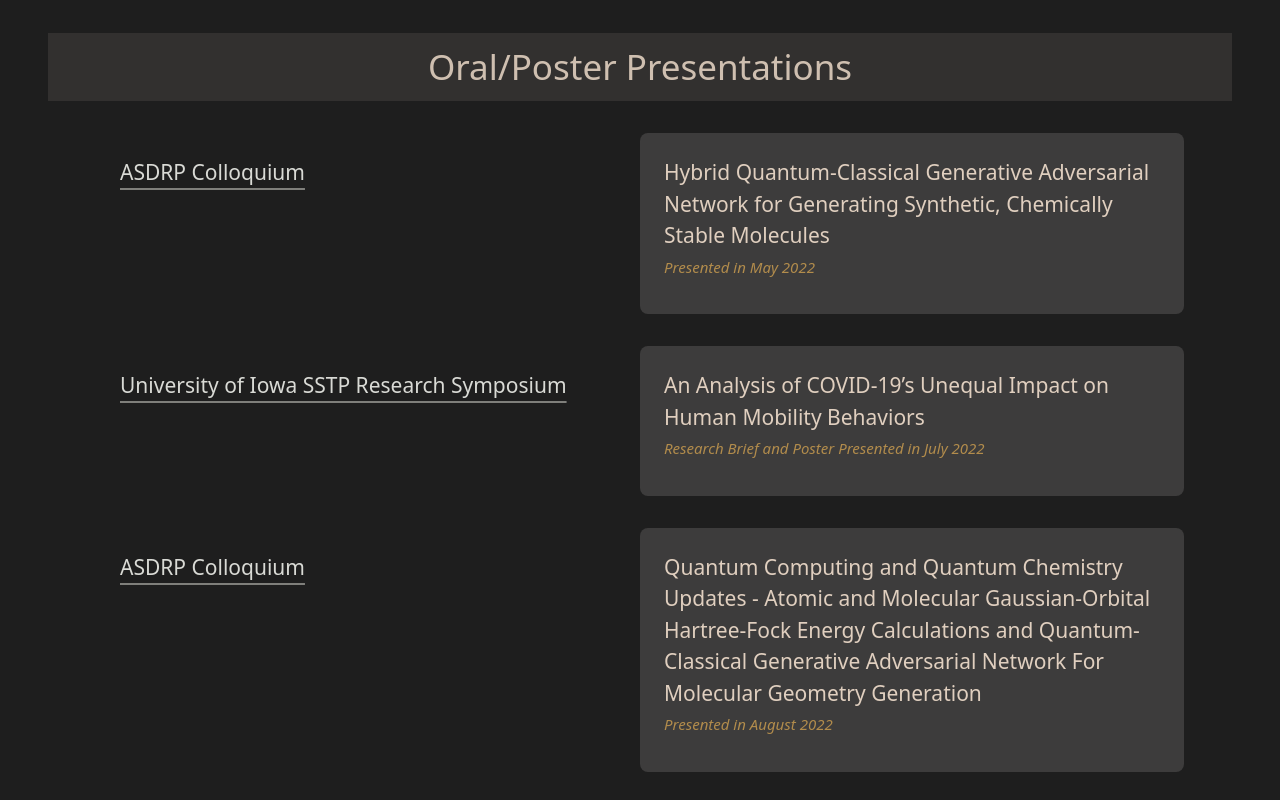
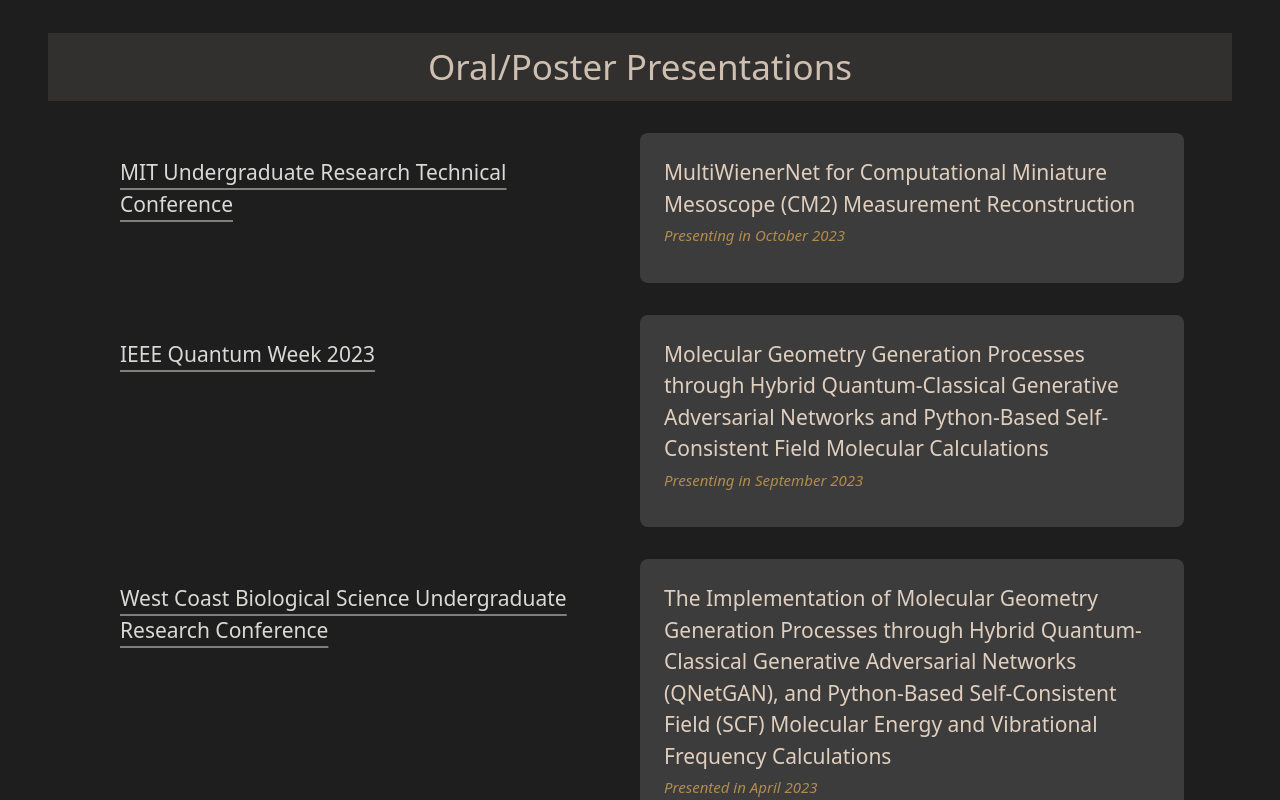
Before and after one commit to adelly13/personal-website, a Next.js app: page /publications in a window 1280 px wide. Shown: the part 580-1380 px from the top of the page. Built offline with nearby package versions, Linux system fonts and the light colour scheme.

Commit message:
updated info

```diff
--- a/pages/index.js
+++ b/pages/index.js
@@ -1,5 +1,4 @@
 import Head from '../components/head'
-import Image from 'next/image'
 import Nav from '../components/nav'
 
 export default function Home() {
@@ -41,7 +40,6 @@
           </div>
         </section>
       </main>
-
     </div>
   )
 }
--- a/pages/projects.js
+++ b/pages/projects.js
@@ -14,9 +14,15 @@
         </div>
         <section className="grid grid-cols-3 gap-x-10 gap-y-14 mx-12">
           <ProjectCard
+            title="Boston University RISE Internship"
+            href="https://www.bu.edu/summer/high-school-programs/rise-internship-practicum/"
+            description="As part of Boston University's RISE Internship program, I conducted computational microscopy research under Professor Lei Tian and Ph. D student Qianwan Yang. At the end of the program, I presented my research at the 2023 RISE Research Symposium."
+            dates="June 2023 - Present"
+          />
+          <ProjectCard
             title="Univeristy of Iowa SSTP"
             href="https://www.geo-social.com/blogs/Adelina_poster_2022.pdf"
-            description="As part of University of Iowa's SSTP, I conducted research on the impact of COVID-19 on social mobility under Professor Caglar Koylu and Hoeyun Kwon at University of Iowa's Geo-Social Lab and presented my research at the 2022 SSTP Research Symposium."
+            description="As part of University of Iowa's SSTP, I conducted research on the impact of COVID-19 on social mobility under Professor Caglar Koylu and Dr. Hoeyun Kwon at University of Iowa's Geo-Social Lab and presented my research at the 2022 SSTP Research Symposium."
             dates="June 2022 - August 2022"
           />
           <ProjectCard
@@ -39,7 +45,7 @@
           />
         </section>
       </section>
-      <section className="mt-12 mb-8 ml-10 mr-10">
+      <section className="mt-8 mb-20 ml-10 mr-10">
         <div className="text-center text-light-pink text-opacity-90 mb-8 text-[35px] bg-light-pink bg-opacity-10 p-2">
           Other cool things!
         </div>
--- a/pages/publications.js
+++ b/pages/publications.js
@@ -28,11 +28,29 @@
                 </div>
                 <div className="grid gap-8">
                     <PublicationCard
+                        journal="MIT Undergraduate Research Technical Conference"
+                        title="MultiWienerNet for Computational Miniature Mesoscope (CM2) Measurement Reconstruction"
+                        status="Presenting in October 2023"
+                        href="https://urtc.mit.edu"
+                    />
+                    <PublicationCard
+                        journal="IEEE Quantum Week 2023"
+                        title="Molecular Geometry Generation Processes through Hybrid Quantum-Classical Generative Adversarial Networks and Python-Based Self-Consistent Field Molecular Calculations"
+                        status="Presenting in September 2023"
+                        href="https://qce.quantum.ieee.org/2023/"
+                    />
+                    <PublicationCard
+                        journal="West Coast Biological Science Undergraduate Research Conference"
+                        title="The Implementation of Molecular Geometry Generation Processes through Hybrid Quantum-Classical Generative Adversarial Networks (QNetGAN), and Python-Based Self-Consistent Field (SCF) Molecular Energy and Vibrational Frequency Calculations"
+                        status="Presented in April 2023"
+                        href="https://cse.lmu.edu/department/biology/research/wcbsurc/"
+                    />
+                    <PublicationCard
                         journal="ASDRP Colloquium"
-                        title="Hybrid Quantum-Classical Generative Adversarial Network for Generating Synthetic, Chemically Stable Molecules"
-                        status="Presented in May 2022"
+                        title="Quantum Computing and Quantum Chemistry Updates - Atomic and Molecular Gaussian-Orbital Hartree-Fock Energy Calculations and Quantum-Classical Generative Adversarial Network For Molecular Geometry Generation"
+                        status="Presented in August 2022"
                         href="https://www.asdrp.org/"
-                        href2="https://www.youtube.com/watch?v=Eg0rxtNCJcg&t=879s"
+                        href2="https://www.youtube.com/watch?v=f8veIMI0CA8"
                     />
                     <PublicationCard
                         journal="University of Iowa SSTP Research Symposium"
@@ -43,10 +61,10 @@
                     />
                     <PublicationCard
                         journal="ASDRP Colloquium"
-                        title="Quantum Computing and Quantum Chemistry Updates - Atomic and Molecular Gaussian-Orbital Hartree-Fock Energy Calculations and Quantum-Classical Generative Adversarial Network For Molecular Geometry Generation"
-                        status="Presented in August 2022"
+                        title="Hybrid Quantum-Classical Generative Adversarial Network for Generating Synthetic, Chemically Stable Molecules"
+                        status="Presented in May 2022"
                         href="https://www.asdrp.org/"
-                        href2="https://www.youtube.com/watch?v=f8veIMI0CA8"
+                        href2="https://www.youtube.com/watch?v=Eg0rxtNCJcg&t=879s"
                     />
                 </div>
             </section>
```
